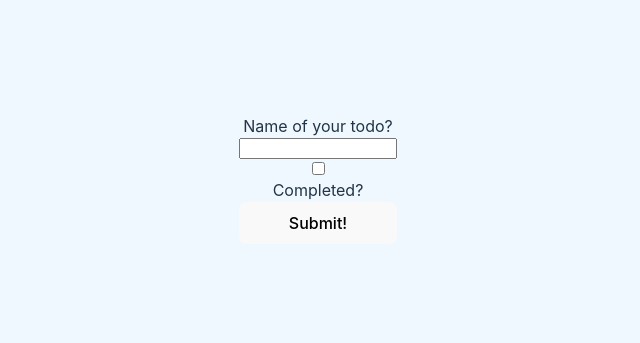
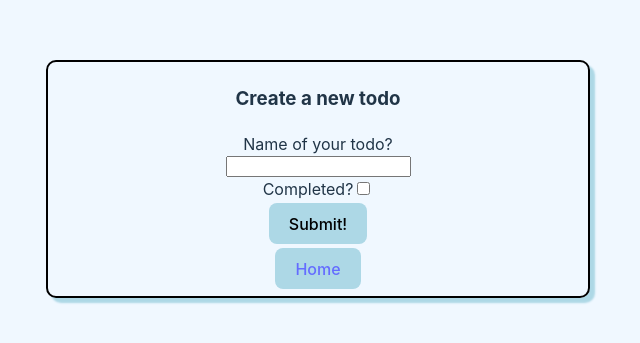
Before and after one commit to kurt-ccm/todo-app, a Vue app: page /input in a window 1280 px wide. Shown: the part 221-564 px from the top of the page, without its empty margins (322-962 px from the left). Built offline with nearby package versions, Linux system fonts and the light colour scheme.

Commit message:
Base components for button and card added

```diff
--- /dev/null
+++ b/src/components/BaseButton.vue
@@ -0,0 +1,14 @@
+<template>
+    <button>
+        <slot></slot>
+    </button>
+</template>
+
+<style scoped>
+button {
+    width: fit-content;
+    height: auto;
+    background-color: lightblue;
+    margin: 2px;
+}
+</style>
--- /dev/null
+++ b/src/components/BaseCard.vue
@@ -0,0 +1,17 @@
+<template>
+    <div>
+        <slot></slot>
+    </div>
+</template>
+
+<style scoped>
+div {
+    display: flex;
+    flex-direction: column;
+    border: 2px solid rgb(0, 0, 0);
+    border-radius: 10px;
+    box-shadow: 5px 5px 2px lightblue;
+    padding: 5px;
+    /* width: fit-content; */
+}
+</style>
--- a/src/main.ts
+++ b/src/main.ts
@@ -3,7 +3,12 @@ import './style.css'
 import App from './App.vue'
 import router from './router';
 
+import BaseButton from './components/BaseButton.vue';
+import BaseCard from './components/BaseCard.vue';
+
 const app = createApp(App);
 app.use(router);
+app.component('BaseButton', BaseButton)
+app.component('BaseCard', BaseCard)
 
 app.mount('#app')
--- /dev/null
+++ b/src/pages/ErrorPage.vue
@@ -0,0 +1,9 @@
+<template>
+    <base-card>
+    <div>
+        <h2>Error! We don't have a page here</h2>
+        <base-button><router-link to="/">Home</router-link></base-button>
+    </div>
+
+    </base-card>
+</template>
--- a/src/pages/HomePage.vue
+++ b/src/pages/HomePage.vue
@@ -4,13 +4,14 @@ import { ref, computed, onMounted } from 'vue';
 import { Todo } from '../helpers/types';
 
 import { library } from "@fortawesome/fontawesome-svg-core";
-import { faAngleUp, faAngleDown } from '@fortawesome/free-solid-svg-icons';
+import { faAngleUp, faAngleDown, faTrashCan } from '@fortawesome/free-solid-svg-icons';
 import { FontAwesomeIcon } from "@fortawesome/vue-fontawesome";
 
 const apiURL = 'https://calm-plum-jaguar-tutu.cyclic.app/todos';
 
 library.add(faAngleUp);
 library.add(faAngleDown);
+library.add(faTrashCan)
 
 const todoData = ref();
 const dataIsLoaded = ref(false);
@@ -21,19 +22,10 @@ const searchParam = ref('');
 const displayedData = ref();
 
 
-
-
-
-
 async function handleDelete(id: string) {
     await deleteCall(id);
     dataIsLoaded.value = false;
     getCall();
-}
-
-function handleUpdate(id: string, isComplete: boolean) {
-    const data = updateCall(id, isComplete);
-    return data
 }
 
 async function getCall() {
@@ -57,19 +49,6 @@ async function deleteCall(id: string) {
         return data;
     } catch (error) {
         throw error
-    }
-}
-
-async function updateCall(id: string, isComplete: boolean) {
-    try {
-        const { data } = await axios.put(`${apiURL}/${id}`, { isComplete: !isComplete });
-        if (data.code === 200) {
-            alert('Status updated!')
-            await getCall();
-        }
-        return data;
-    } catch (error) {
-        throw error;
     }
 }
 
@@ -122,8 +101,8 @@ function filterData() {
     })
 }
 
-function reset() {
-    getCall();
+function refreshData() {
+    displayedData.value = todoData.value;
 }
 
 onMounted(() => {
@@ -132,16 +111,17 @@ onMounted(() => {
 </script>
 
 <template>
-    <div>
+    <base-card>
+        <div id="home-page">
             <h2>Hello! Welcome to your todo site.</h2>
-        <router-link to="/input">Create a new todo</router-link>
+            <base-button><router-link to="/input">Create a new todo</router-link></base-button>
             <div>
                 <div>
-                <button id="reset-button" @click="reset">Reset</button>
+                    <base-button @click="refreshData">Refresh</base-button>
                 </div>
 
-            <button @click="filter(true)">Only show completed todos</button>
-            <button @click="filter(false)">Only show non-completed todos</button>
+                <base-button @click="filter(true)">Only show completed todos</base-button>
+                <base-button @click="filter(false)">Only show non-completed todos</base-button>
             </div>
 
             <div>
@@ -152,10 +132,10 @@ onMounted(() => {
                 <tr>
                     <th>Title
 
-                    <button @click="toggleAscending"><font-awesome-icon
-                            :icon="['fas', 'angle-up']"></font-awesome-icon></button>
-                    <button @click="toggleDescending"><font-awesome-icon
-                            :icon="['fas', 'angle-down']"></font-awesome-icon></button>
+                        <base-button @click="toggleAscending"><font-awesome-icon
+                                :icon="['fas', 'angle-up']"></font-awesome-icon></base-button>
+                        <base-button @click="toggleDescending"><font-awesome-icon
+                                :icon="['fas', 'angle-down']"></font-awesome-icon></base-button>
                     </th>
                     <th>Complete</th>
                     <th>Actions</th>
@@ -164,14 +144,15 @@ onMounted(() => {
                     <th>{{ data.todoName }}</th>
                     <th :class="data.isComplete ? 'completed' : 'not-completed'">{{ data.isComplete }}</th>
                     <th>
-                    <router-link :to="{ name: 'details', params: { id: data._id }}">View details</router-link>
-                    <button @click="handleUpdate(data._id, data.isComplete)">{{ !data.isComplete ? 'Mark completed' : 'Mark as in progress'}}</button>
-                    <button @click="handleDelete(data._id)">Delete</button>
+                        <base-button><router-link :to="{ name: 'details', params: { id: data._id } }">View details</router-link></base-button>
+                        <base-button @click="handleDelete(data._id)"><font-awesome-icon
+                                :icon="['fas', 'trash-can']" /></base-button>
                     </th>
                 </tr>
             </table>
             <h3 v-else>No data is available. Try creating a todo!</h3>
         </div>
+    </base-card>
 </template>
 
 <style scoped>
@@ -179,10 +160,17 @@ onMounted(() => {
     width: 85%;
     margin: auto;
     text-align: center;
+    display: flex;
+    justify-content: center;
 }
 
 table {
     border: solid 2px black;
+}
+
+#home-page {
+    display: flex;
+    flex-direction: column;
 }
 
 .completed {
@@ -205,6 +193,6 @@ button {
 }
 
 #reset-button {
-    background-color: rgb(229, 119, 119);
+    /* background-color: rgb(229, 119, 119); */
 }
 </style>
--- a/src/pages/TodoDetails.vue
+++ b/src/pages/TodoDetails.vue
@@ -44,14 +44,21 @@ onMounted(() => {
 </script>
 
 <template>
+    <base-card>
+
+        <div>
             <h2>Details for todo with id {{ props.id }}:</h2>
             <form v-if="dataIsLoaded" disabled>
-        <button v-if="!dataIsEditable" @click.prevent="dataIsEditable = !dataIsEditable">Edit todo</button>
-        <input v-model="singleTodo.todoName" :disabled="!dataIsEditable"/>
+                <base-button v-if="!dataIsEditable" @click.prevent="dataIsEditable = !dataIsEditable">Edit
+                    todo</base-button>
+                <input v-model="singleTodo.todoName" :disabled="!dataIsEditable" />
                 <input id="isComplete" type="checkbox" v-model="singleTodo.isComplete" :disabled="!dataIsEditable">
                 <label for="isComplete">Todo completed</label>
-        <button v-if="dataIsEditable" @click.prevent="putCall">Submit changes!</button>
+                <base-button v-if="dataIsEditable" @click.prevent="putCall">Submit changes!</base-button>
             </form>
             <p v-else>Data is loading...</p>
-    <router-link to="/"><button>Home</button></router-link>
+            <router-link to="/"><base-button>Home</base-button></router-link>
+        </div>
+
+    </base-card>
 </template>
--- a/src/pages/TodoInputForm.vue
+++ b/src/pages/TodoInputForm.vue
@@ -49,18 +49,19 @@ async function postCall() {
 </script>
 
 <template>
+    <base-card>
         <form @submit.prevent="postCall">
+            <h3>Create a new todo</h3>
             <label for="newTodoName">Name of your todo?</label>
             <input type="text" v-model="newTodo.todoName" @blur="vuelidate.todoName.$touch">
-        <span
-            v-if="vuelidate.todoName.$error"
-            class="red-text">
+            <span v-if="vuelidate.todoName.$error" class="red-text">
                 {{ vuelidate.todoName.$errors[0]?.$message }}
             </span>
-        <input type="checkbox" id="completed" v-model="newTodo.isComplete">
-        <label for="completed">Completed?</label>
-        <button>Submit!</button>
+            <label for="completed">Completed?<input type="checkbox" id="completed" v-model="newTodo.isComplete"></label>
+            <base-button>Submit!</base-button>
+            <base-button><router-link to="/">Home</router-link></base-button>
         </form>
+    </base-card>
 </template>
 
 <style scoped>
@@ -68,6 +69,7 @@ form {
     display: flex;
     flex-direction: column;
     flex-wrap: nowrap;
+    align-items: center;
 }
 
 .red-text {
--- a/src/router.ts
+++ b/src/router.ts
@@ -1,14 +1,21 @@
 import { createRouter, createWebHistory } from "vue-router";
 import HomePage from "./pages/HomePage.vue";
-import TodoInputForm from './pages/TodoInputForm.vue'
-import TodoDetails from './pages/TodoDetails.vue'
+import TodoInputForm from "./pages/TodoInputForm.vue";
+import TodoDetails from "./pages/TodoDetails.vue";
+import ErrorPage from "./pages/ErrorPage.vue";
 
 const routes = [
-    {path: '/', component: HomePage},
-    {path: '/input', component: TodoInputForm},
-    {path: '/details/:id', name: 'details', component: TodoDetails, props: true}
-]
+  { path: "/", component: HomePage },
+  { path: "/input", component: TodoInputForm },
+  {
+    path: "/details/:id",
+    name: "details",
+    component: TodoDetails,
+    props: true,
+  },
+  { path: "/:pathMatch(.*)*", component: ErrorPage },
+];
 
-const router = createRouter({ history: createWebHistory(), routes});
+const router = createRouter({ history: createWebHistory(), routes });
 
 export default router;
--- a/src/style.css
+++ b/src/style.css
@@ -63,8 +63,8 @@ button:focus-visible {
 #app {
 
   max-width: 1280px;
-  /* width: 80%; */
-  margin: 0 auto;
+  width: 50%;
+  margin: auto;
   padding: 2rem;
   text-align: center;
 }
```
Lines whose indentation alone changed are shown as unchanged.
